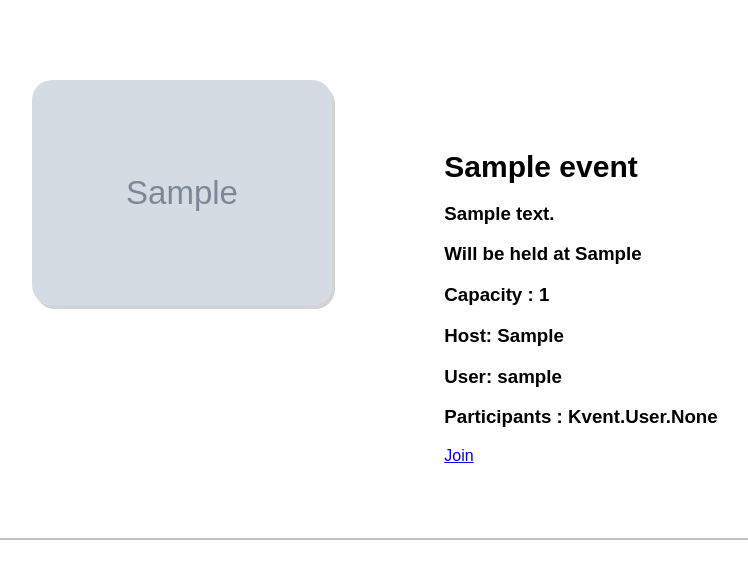
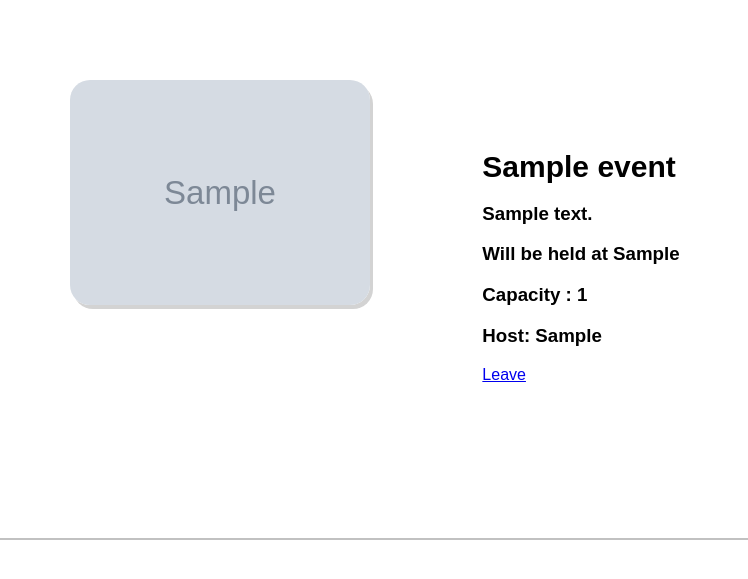
Before and after one commit to bleachjade/Kvent, a Django app: page /1/ in a window 1280 px wide; the page is wider, and only the part inside the window is pictured. Shown: the part 80-659 px from the top of that part, without its empty margins (241-989 px from the left). Run offline with Django 3.2, Linux system fonts and the light colour scheme; a user stored in the database is signed in; tables that the repository leaves empty hold one stand-in row (values such as "Sample post"); grey boxes marked "Sample" are stand-in pictures.

Commit message:
add leave event button

```diff
--- a/Kvent/templates/kvent/event-detail.html
+++ b/Kvent/templates/kvent/event-detail.html
@@ -30,17 +30,21 @@
             <h3>Will be held at {{ event.get_location }} </h3>
             <h3>Capacity : {{ event.get_number_people}} </h3>
 
-        {% comment %} <h3>Host: {{ event.get_host }} </h3> {% endcomment %}
-        {% comment %} <h3> ชื่อคนมา : {{ user.username }} </h3> {% endcomment %}
             <h3>Host: {{ event.user }}</h3>
-        <h3>User: {{ request.user.username }}</h3>
-        <h3>Participants : {{ event.get_participants }}</h3>
 
+            {% if user not in event.participants.all %}
                 {% if event.user == request.user.username %}
-        <a class="button-delete" href="{% url 'delete-event' event.id%}" > Delete </button>
-        {% else%}
-        <a class="button-delete" href="{% url 'join-event' event.id%}" > Join </button>
+                    <a class="button-delete" href="{% url 'delete-event' event.id%}"> Delete </button>
+                {% elif event.user != request.user.username %}
+                    <a class="button-delete" href="{% url 'join-event' event.id%}"> Join </button>
+                {% endif %}
             {% endif%}
+
+            {% for user in event.participants.all %}
+            {% if request.user.username == user.username %}
+            <a class="button-delete" href="{% url 'leave-event' event.id%}"> Leave </button>
+            {% endif%}
+            {% endfor %}
         </div>
     </div>
 
```
Lines whose indentation alone changed are shown as unchanged.
